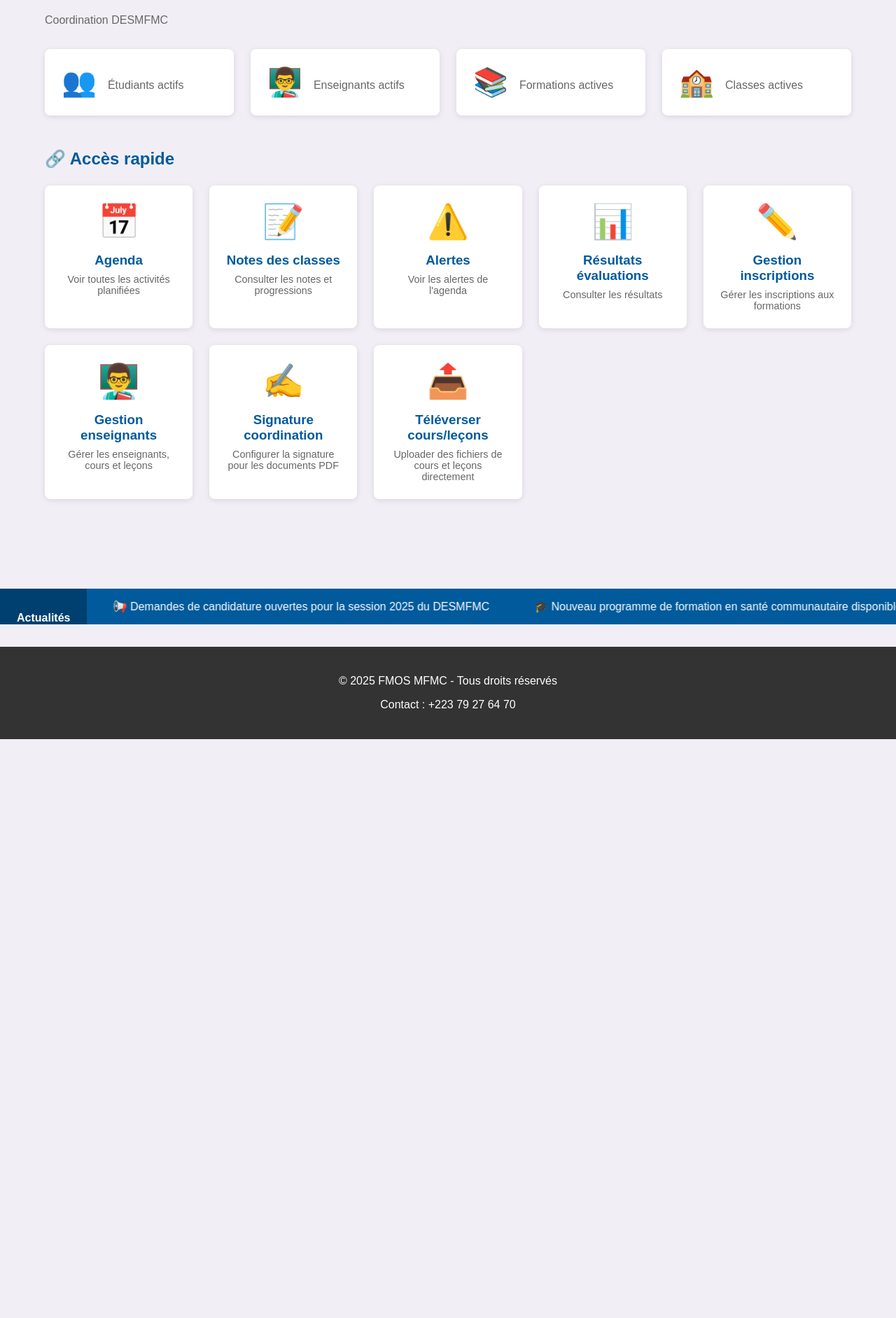
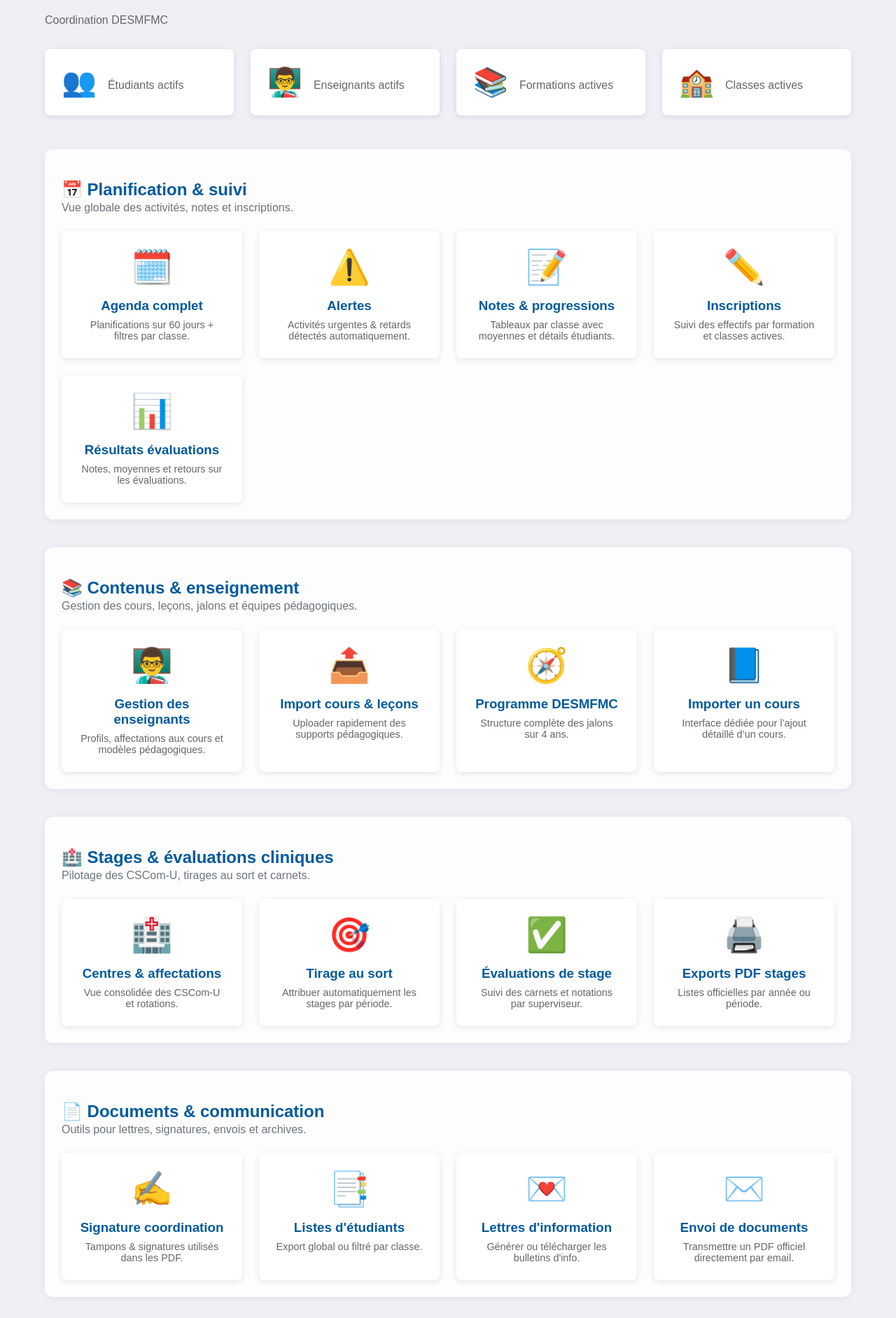
Before and after one commit to baigho2-hue/fmos-mfmc, a Django app: template core/templates/administration/dashboard.html in a window 1280 px wide. Shown: the part 423-2306 px from the top of the page at 70% size. Before the commit the page ends 1479 px from the top, so only its background shows below. Run offline with Django 5.2, Linux system fonts and the light colour scheme; the template is opened without the code that fills it, so the values that code supplies are empty.

Commit message:
RÃ©organise le dashboard administration

```diff
--- a/core/templates/administration/dashboard.html
+++ b/core/templates/administration/dashboard.html
@@ -58,51 +58,157 @@
     </div>
     {% endif %}
 
-    <!-- Liens rapides -->
-    <div class="quick-links">
-        <h2>🔗 Accès rapide</h2>
-        <div class="links-grid">
+    <!-- Navigation thématique -->
+    <div class="admin-sections">
+        <section class="admin-section">
+            <div class="section-header">
+                <h2>📅 Planification & suivi</h2>
+                <p>Vue globale des activités, notes et inscriptions.</p>
+            </div>
+            <div class="section-grid">
                 <a href="{% url 'agenda_administration' %}" class="quick-link-card">
-                <div class="link-icon">📅</div>
-                <h3>Agenda</h3>
-                <p>Voir toutes les activités planifiées</p>
-            </a>
-            <a href="{% url 'notes_classes' %}" class="quick-link-card">
-                <div class="link-icon">📝</div>
-                <h3>Notes des classes</h3>
-                <p>Consulter les notes et progressions</p>
+                    <div class="link-icon">🗓️</div>
+                    <h3>Agenda complet</h3>
+                    <p>Planifications sur 60 jours + filtres par classe.</p>
                 </a>
                 <a href="{% url 'alertes_agenda' %}" class="quick-link-card">
                     <div class="link-icon">⚠️</div>
                     <h3>Alertes</h3>
-                <p>Voir les alertes de l'agenda</p>
+                    <p>Activités urgentes & retards détectés automatiquement.</p>
+                </a>
+                <a href="{% url 'notes_classes' %}" class="quick-link-card">
+                    <div class="link-icon">📝</div>
+                    <h3>Notes & progressions</h3>
+                    <p>Tableaux par classe avec moyennes et détails étudiants.</p>
+                </a>
+                <a href="{% url 'gestion_inscriptions' %}" class="quick-link-card">
+                    <div class="link-icon">✏️</div>
+                    <h3>Inscriptions</h3>
+                    <p>Suivi des effectifs par formation et classes actives.</p>
                 </a>
                 <a href="{% url 'resultats_evaluations' %}" class="quick-link-card">
                     <div class="link-icon">📊</div>
                     <h3>Résultats évaluations</h3>
-                <p>Consulter les résultats</p>
+                    <p>Notes, moyennes et retours sur les évaluations.</p>
                 </a>
-            <a href="{% url 'gestion_inscriptions' %}" class="quick-link-card">
-                <div class="link-icon">✏️</div>
-                <h3>Gestion inscriptions</h3>
-                <p>Gérer les inscriptions aux formations</p>
-            </a>
+            </div>
+        </section>
+
+        <section class="admin-section">
+            <div class="section-header">
+                <h2>📚 Contenus & enseignement</h2>
+                <p>Gestion des cours, leçons, jalons et équipes pédagogiques.</p>
+            </div>
+            <div class="section-grid">
                 <a href="{% url 'gestion_enseignants' %}" class="quick-link-card">
                     <div class="link-icon">👨‍🏫</div>
-                <h3>Gestion enseignants</h3>
-                <p>Gérer les enseignants, cours et leçons</p>
+                    <h3>Gestion des enseignants</h3>
+                    <p>Profils, affectations aux cours et modèles pédagogiques.</p>
                 </a>
+                <a href="{% url 'upload_cours_lecons' %}" class="quick-link-card">
+                    <div class="link-icon">📤</div>
+                    <h3>Import cours & leçons</h3>
+                    <p>Uploader rapidement des supports pédagogiques.</p>
+                </a>
+                <a href="{% url 'programme_desmfmc_complet' %}" class="quick-link-card">
+                    <div class="link-icon">🧭</div>
+                    <h3>Programme DESMFMC</h3>
+                    <p>Structure complète des jalons sur 4 ans.</p>
+                </a>
+                <a href="{% url 'upload_cours' %}" class="quick-link-card">
+                    <div class="link-icon">📘</div>
+                    <h3>Importer un cours</h3>
+                    <p>Interface dédiée pour l’ajout détaillé d’un cours.</p>
+                </a>
+            </div>
+        </section>
+
+        <section class="admin-section">
+            <div class="section-header">
+                <h2>🏥 Stages & évaluations cliniques</h2>
+                <p>Pilotage des CSCom-U, tirages au sort et carnets.</p>
+            </div>
+            <div class="section-grid">
+                <a href="{% url 'gestion_stages_cscom' %}" class="quick-link-card">
+                    <div class="link-icon">🏥</div>
+                    <h3>Centres & affectations</h3>
+                    <p>Vue consolidée des CSCom-U et rotations.</p>
+                </a>
+                <a href="{% url 'tirage_au_sort_stages' %}" class="quick-link-card">
+                    <div class="link-icon">🎯</div>
+                    <h3>Tirage au sort</h3>
+                    <p>Attribuer automatiquement les stages par période.</p>
+                </a>
+                <a href="{% url 'evaluations_stages_coordination' %}" class="quick-link-card">
+                    <div class="link-icon">✅</div>
+                    <h3>Évaluations de stage</h3>
+                    <p>Suivi des carnets et notations par superviseur.</p>
+                </a>
+                <a href="{% url 'pdf_stages' %}" class="quick-link-card">
+                    <div class="link-icon">🖨️</div>
+                    <h3>Exports PDF stages</h3>
+                    <p>Listes officielles par année ou période.</p>
+                </a>
+            </div>
+        </section>
+
+        <section class="admin-section">
+            <div class="section-header">
+                <h2>📄 Documents & communication</h2>
+                <p>Outils pour lettres, signatures, envois et archives.</p>
+            </div>
+            <div class="section-grid">
                 <a href="{% url 'gestion_signature_coordination' %}" class="quick-link-card">
                     <div class="link-icon">✍️</div>
                     <h3>Signature coordination</h3>
-                <p>Configurer la signature pour les documents PDF</p>
+                    <p>Tampons & signatures utilisés dans les PDF.</p>
                 </a>
-            <a href="{% url 'upload_cours_lecons' %}" class="quick-link-card">
-                <div class="link-icon">📤</div>
-                <h3>Téléverser cours/leçons</h3>
-                <p>Uploader des fichiers de cours et leçons directement</p>
+                <a href="{% url 'pdf_liste_etudiants' %}" class="quick-link-card">
+                    <div class="link-icon">📑</div>
+                    <h3>Listes d'étudiants</h3>
+                    <p>Export global ou filtré par classe.</p>
+                </a>
+                <a href="{% url 'pdf_lettres_informations' %}" class="quick-link-card">
+                    <div class="link-icon">💌</div>
+                    <h3>Lettres d'information</h3>
+                    <p>Générer ou télécharger les bulletins d'info.</p>
+                </a>
+                <a href="{% url 'envoyer_pdf_par_email' %}" class="quick-link-card">
+                    <div class="link-icon">✉️</div>
+                    <h3>Envoi de documents</h3>
+                    <p>Transmettre un PDF officiel directement par email.</p>
                 </a>
             </div>
+        </section>
+
+        <section class="admin-section">
+            <div class="section-header">
+                <h2>⚙️ Configuration & sécurité</h2>
+                <p>Accès rapides aux outils techniques et de contrôle.</p>
+            </div>
+            <div class="section-grid">
+                <a href="{% url 'activer_2fa' %}" class="quick-link-card">
+                    <div class="link-icon">🔐</div>
+                    <h3>Double authentification</h3>
+                    <p>Activer ou vérifier le 2FA pour la coordination.</p>
+                </a>
+                <a href="{% url 'setup_status' %}" class="quick-link-card">
+                    <div class="link-icon">🛠️</div>
+                    <h3>État de configuration</h3>
+                    <p>Diagnostiquer rapidement l'environnement Render.</p>
+                </a>
+                <a href="{% url 'setup_migrate' %}" class="quick-link-card">
+                    <div class="link-icon">🗃️</div>
+                    <h3>Migrations rapides</h3>
+                    <p>Lancer les migrations sans shell (mode setup).</p>
+                </a>
+                <a href="{% url 'setup_init_programme' %}" class="quick-link-card">
+                    <div class="link-icon">🚀</div>
+                    <h3>Initialisation programme</h3>
+                    <p>Scripts d'import et vérifications automatisées.</p>
+                </a>
+            </div>
+        </section>
     </div>
 </div>
 {% endblock %}
@@ -179,13 +285,32 @@
     min-width: 150px;
 }
 
-.quick-links {
+.admin-sections {
+    display: flex;
+    flex-direction: column;
+    gap: 2.5rem;
     margin-top: 3rem;
 }
 
-.links-grid {
+.admin-section {
+    background: rgba(255,255,255,0.9);
+    border-radius: 12px;
+    padding: 1.5rem;
+    box-shadow: 0 2px 12px rgba(0,0,0,0.06);
+}
+
+.section-header h2 {
+    margin-bottom: 0.2rem;
+}
+
+.section-header p {
+    margin: 0;
+    color: #6c757d;
+}
+
+.section-grid {
     display: grid;
-    grid-template-columns: repeat(auto-fit, minmax(200px, 1fr));
+    grid-template-columns: repeat(auto-fit, minmax(220px, 1fr));
     gap: 1.5rem;
     margin-top: 1.5rem;
 }
```
Lines whose indentation alone changed are shown as unchanged.
